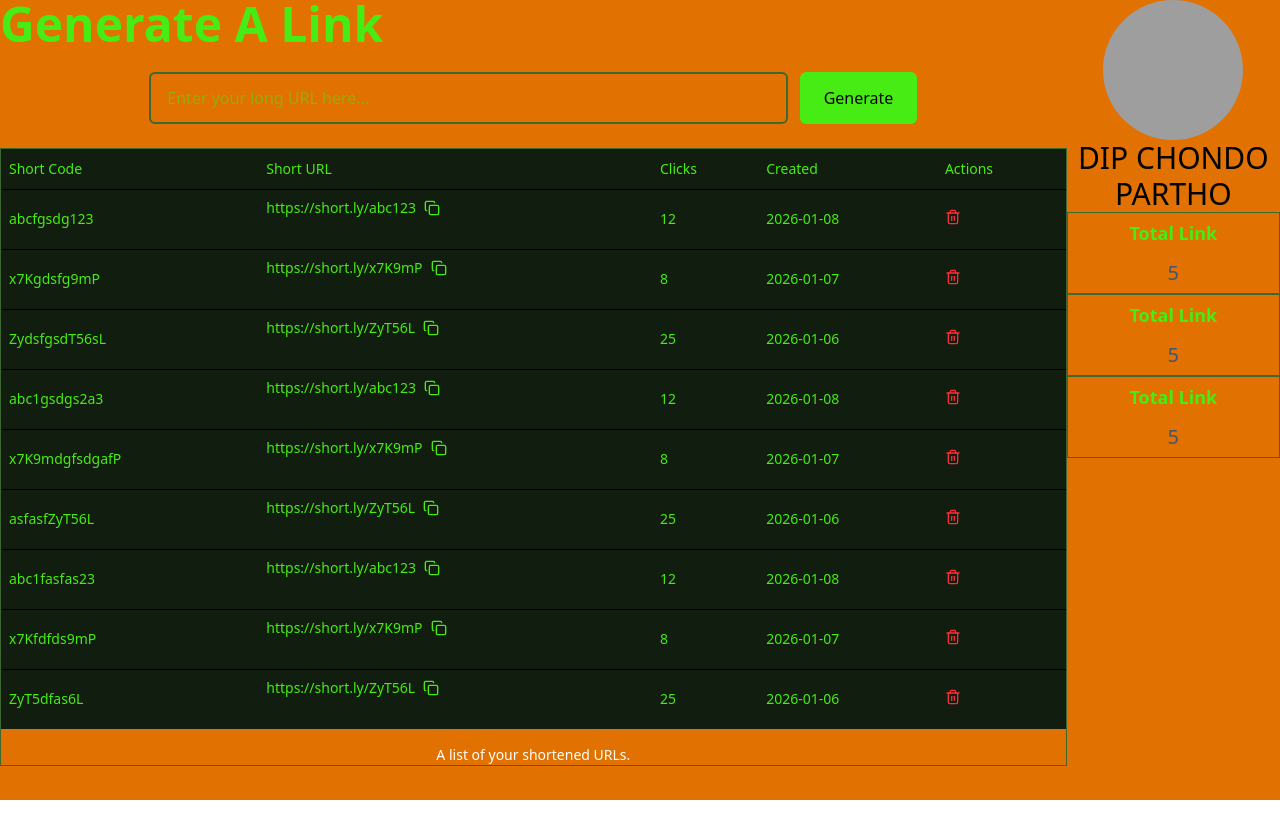
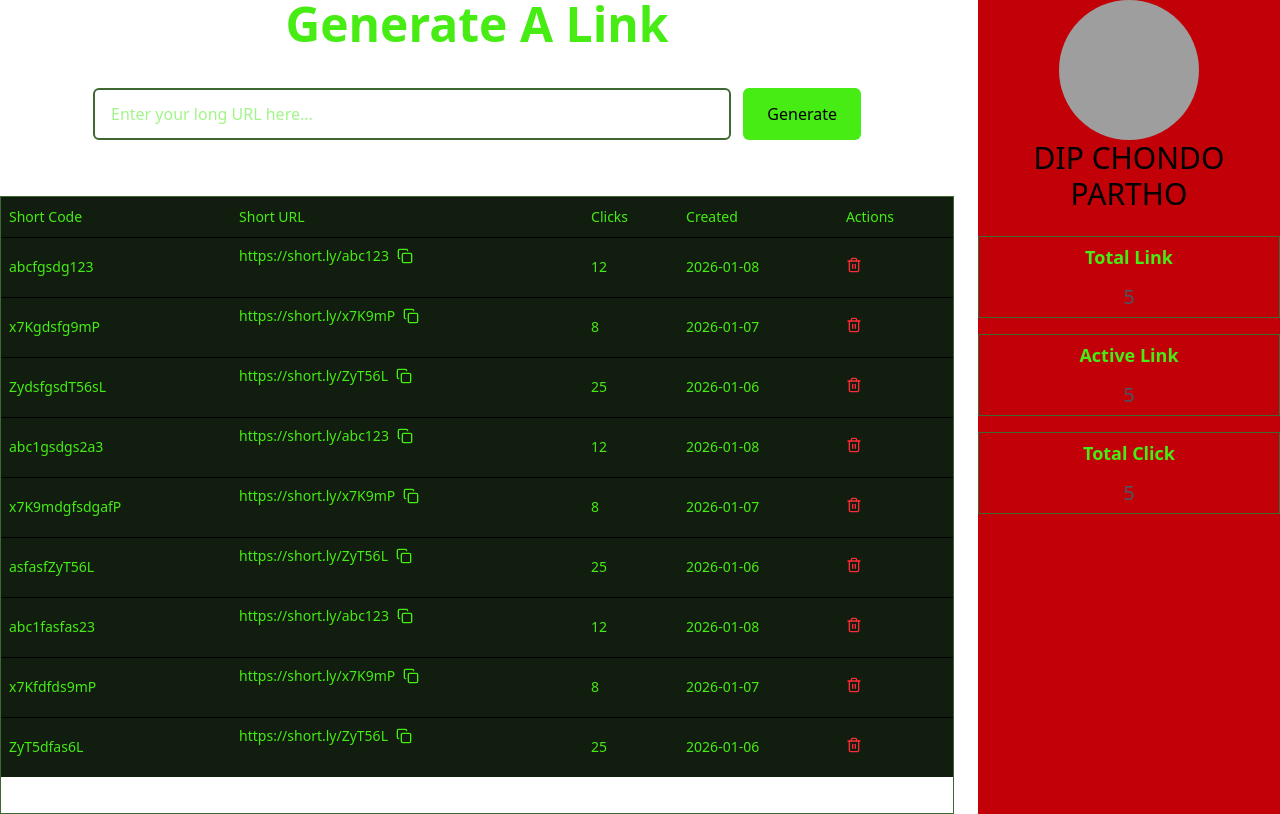
Before and after one commit to dip00-bb/url-shorter-frontend, a Next.js app: page /dashboard in a window 1280 px wide. Built offline with nearby package versions, Linux system fonts and the light colour scheme; grey boxes are pictures that could not be loaded.

Commit message:
fix grid layout in dashboard

```diff
--- a/app/dashboard/page.tsx
+++ b/app/dashboard/page.tsx
@@ -7,38 +7,43 @@ import Profile from '../Components/Dashboard/Profile';
 
 const Dashboard = () => {
     return (
-        <div className='grid grid-cols-1 md:grid-cols-12 w-full bg-amber-600 h-screen'>
-            <div className='col-span-10'>
-                <div>
-                    <div>
-                        <HeroTitle textSize="text-3xl md:text-4xl lg:text-5xl">Generate A Link</HeroTitle>
-                    </div>
-                    <div>
+        <div className="grid grid-cols-1 lg:grid-cols-12 gap-6 w-full h-screen">
+
+            {/* MAIN CONTENT */}
+            <div className="lg:col-span-9">
+                <div className="flex flex-col gap-8">
+
+                    {/* Generate Link Section */}
+                    <div className="flex flex-col items-center gap-4">
+                        <HeroTitle textSize="text-3xl md:text-4xl lg:text-5xl">
+                            Generate A Link
+                        </HeroTitle>
+
                         <UrlInput />
                     </div>
-                </div>
-                <div>
+
+                    {/* Table */}
                     <DashboardTable />
                 </div>
             </div>
-            <div className='col-span-2'>
-                <div>
+
+            {/* SIDEBAR */}
+            <div className="lg:col-span-3 bg-red-700">
+                <div className="flex flex-col gap-6">
+
                     <Profile />
-                </div>
-                <div>
-                    <div>
-                        <DashboardCard count='5'>Total Link</DashboardCard>
-                    </div>
-                    <div>
-                        <DashboardCard count='5'>Total Link</DashboardCard>
+
+                    <div className="grid grid-cols-1 sm:grid-cols-3 lg:grid-cols-1 gap-4">
+                        <DashboardCard count="5">Total Link</DashboardCard>
+                        <DashboardCard count="5">Active Link</DashboardCard>
+                        <DashboardCard count="5">Total Click</DashboardCard>
                     </div>
 
-                    <div>
-                        <DashboardCard count='5'>Total Link</DashboardCard>
-                    </div>
                 </div>
             </div>
+
         </div>
+
     );
 };
 
```
